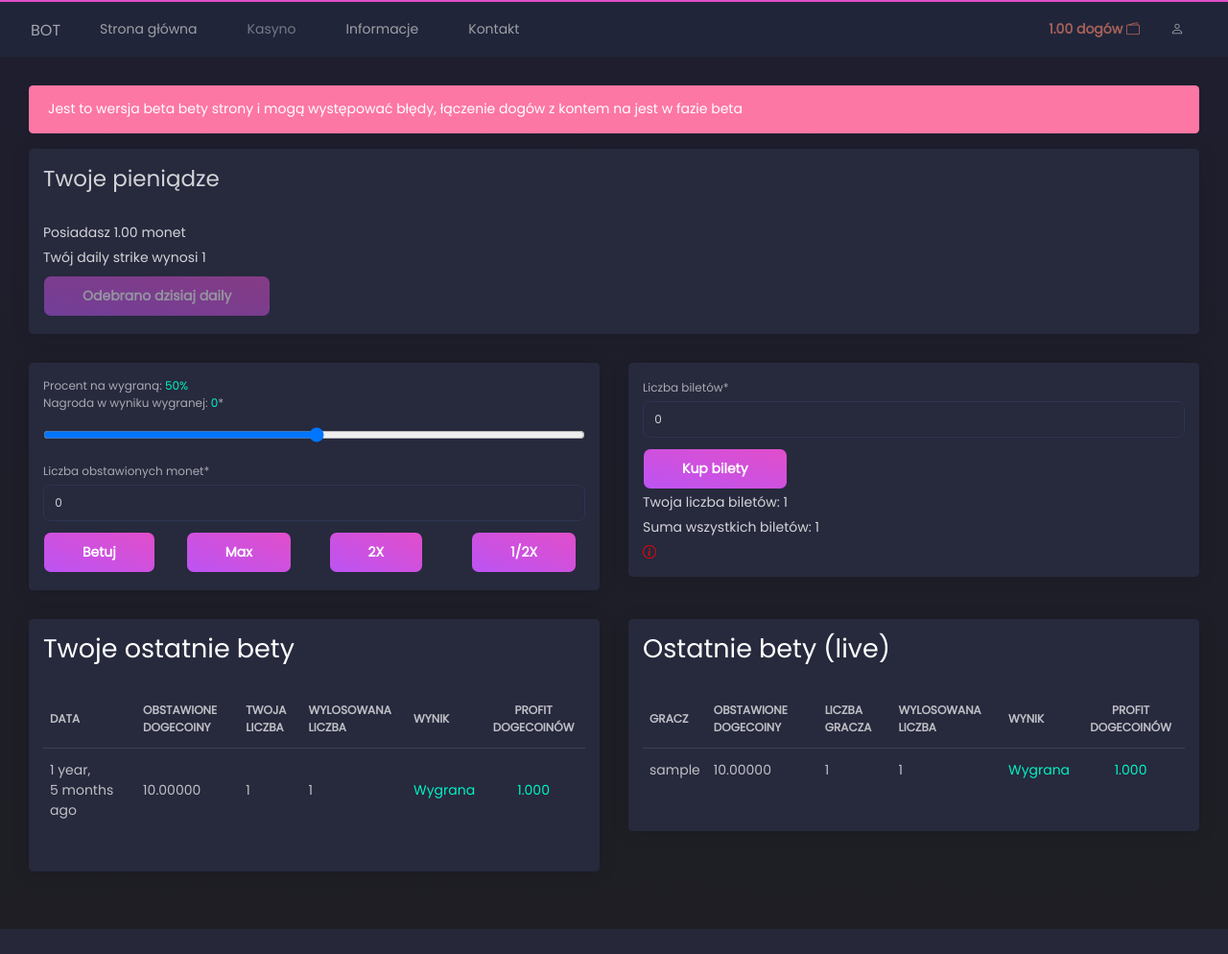
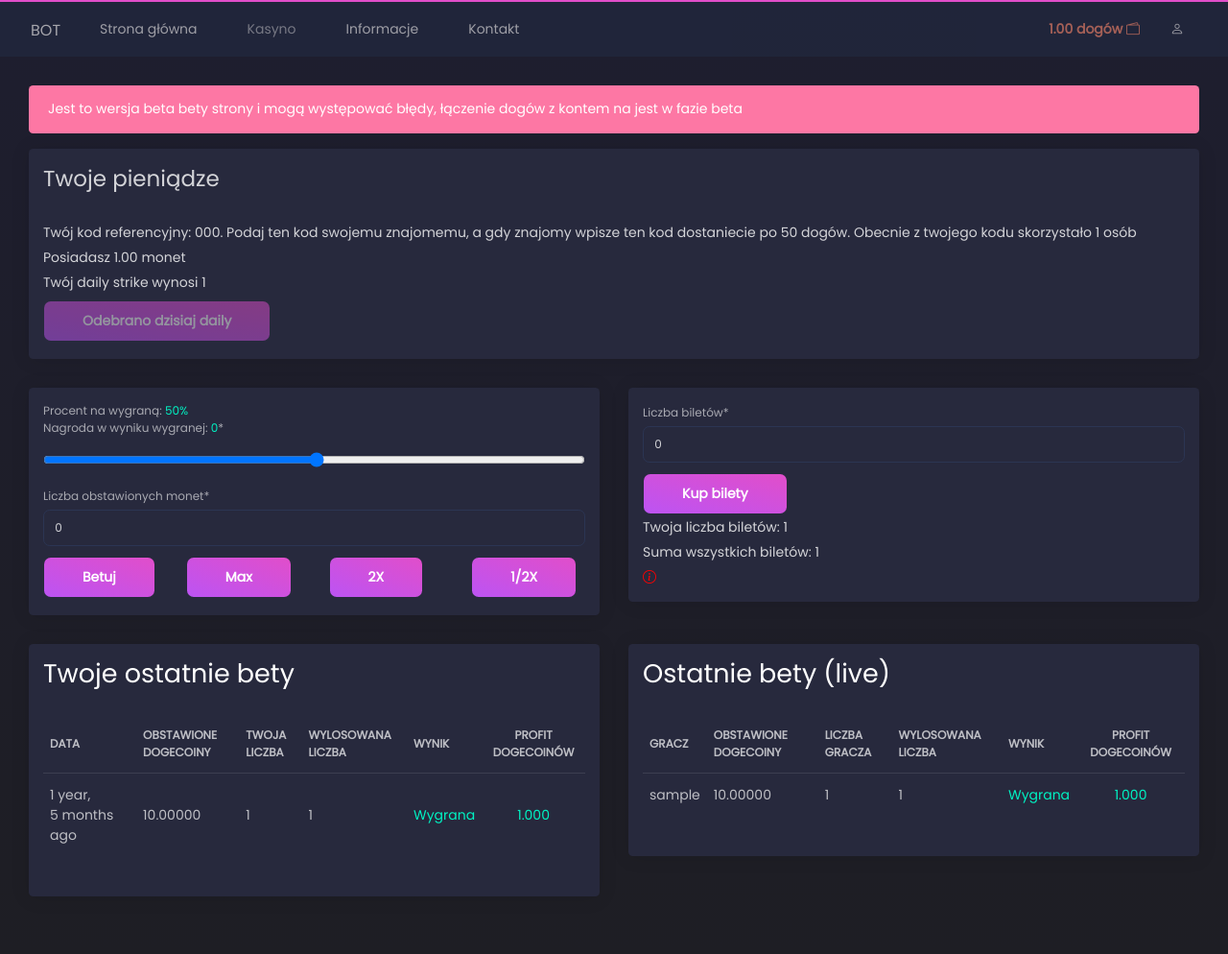
Before and after one commit to DogsonPl/bot_for_messenger_website_django, a Django app: page /casino/ in a window 1280 px wide. Shown: the whole page at 96% size. Before the commit the page ends 968 px from the top, so only its background shows below. Run offline with Django 3.2, Linux system fonts and the light colour scheme; a user stored in the database is signed in; tables that the repository leaves empty hold one stand-in row (values such as "Sample post"); parts of the project's set-up code (start-up, migrations or seed data) failed here and were passed over; some libraries are stand-ins or nearby versions; some web fonts are replaced.

Commit message:
casino index.html - show info about ref code

```diff
--- a/bot_page/casino/templates/casino/index.html
+++ b/bot_page/casino/templates/casino/index.html
@@ -21,6 +21,7 @@
                     </header>
                 </div>
                 <div class="card-body pt-0">
+                    <p>Twój kod referencyjny: {{ user.referral_code }}. Podaj ten kod swojemu znajomemu, a gdy znajomy wpisze ten kod dostaniecie po 50 dogów. Obecnie z twojego kodu skorzystało {{ user.referrals }} osób</p>
                     <p>Posiadasz <span id="user_money">{{player.money | floatformat:2}}</span> monet</p>
                     <p>Twój daily strike wynosi <span id="daily_strike">{{player.daily_strike}}</span></p>
                     {% if player.take_daily == 0 %}
```
